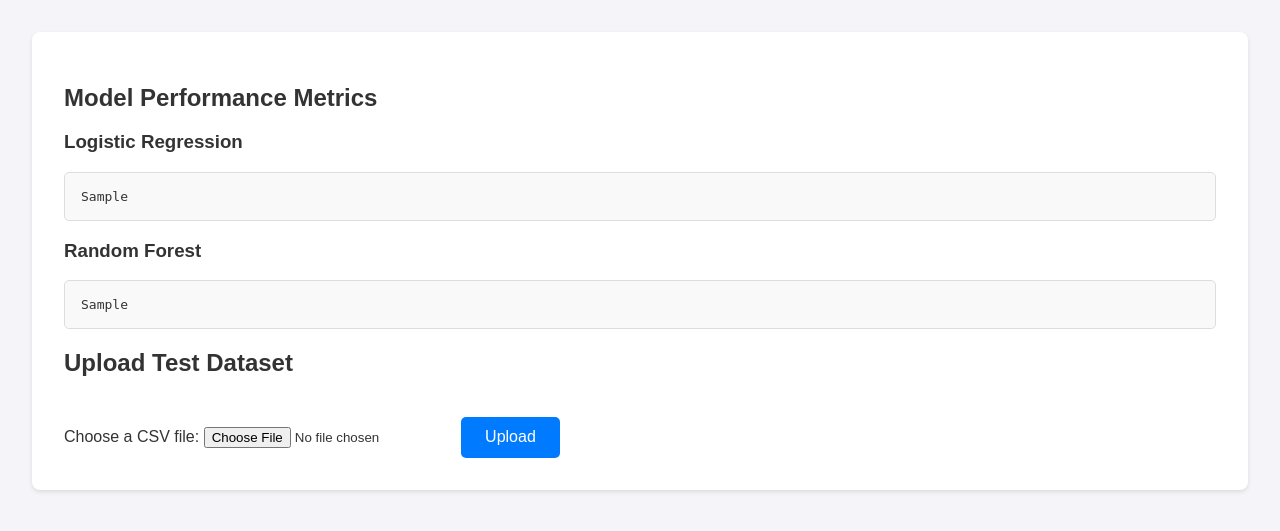
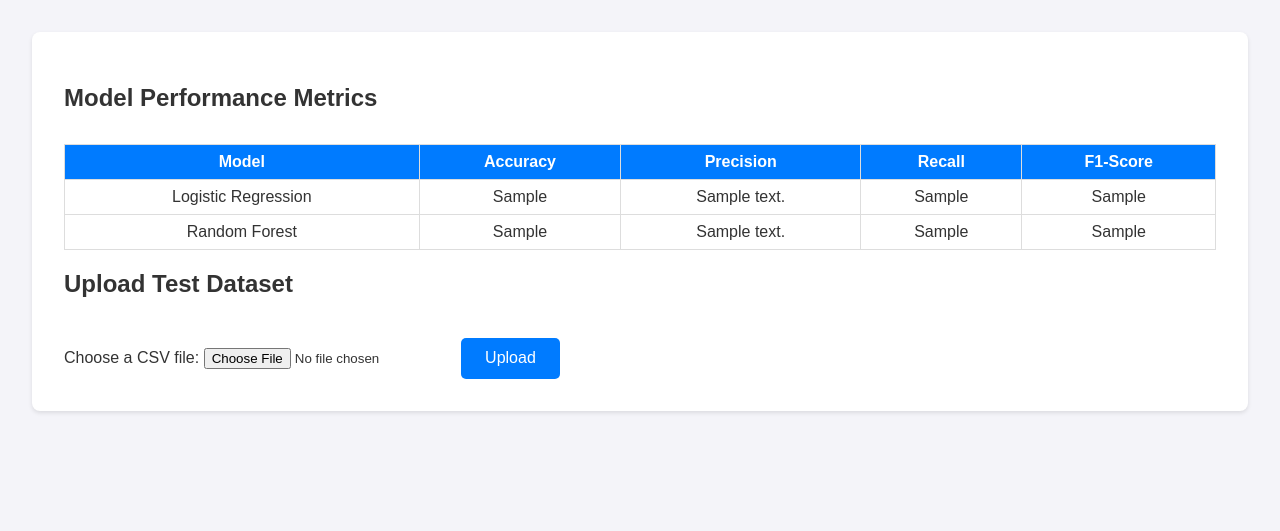
Before and after one commit to thississid/Telecom_Customer_Churn_Prediction, a Flask app: template FlaskApp/templates/home.html in a window 1280 px wide. Shown: the part 106-637 px from the top of the page. Run offline with Flask 3, Linux system fonts and the light colour scheme; the template is opened without the code that fills it: most values are stand-ins (such as "Sample title", 1, 10 or a date in 2020); parts of the project's set-up code (start-up, migrations or seed data) failed here and were passed over.

Commit message:
Changed the code so that table is shown properly

```diff
--- a/FlaskApp/app.py
+++ b/FlaskApp/app.py
@@ -3,6 +3,7 @@ from markupsafe import Markup
 import pandas as pd
 import joblib
 import os
+import re
 
 # Initialize Flask app
 app = Flask(__name__)
@@ -20,7 +21,35 @@ if not os.path.exists(UPLOAD_FOLDER):
 
 app.config['UPLOAD_FOLDER'] = UPLOAD_FOLDER
 
-# Route for the home page
+
+import re
+
+def parse_metrics(metrics_text):
+    """Extracts accuracy, precision, recall, and f1-score from the metrics text."""
+    lines = metrics_text.split("\n")
+
+    # Extract accuracy
+    accuracy_match = re.search(r"Accuracy:\s([\d\.]+)", metrics_text)
+    accuracy = float(accuracy_match.group(1)) if accuracy_match else None
+
+    # Find precision, recall, f1-score from the "macro avg" row
+    precision, recall, f1_score = None, None, None
+    for line in lines:
+        if "macro avg" in line:
+            parts = line.split()
+            if len(parts) >= 4:  # Ensure there are enough values
+                try:
+                    precision = float(parts[-3])  # Third-last column
+                    recall = float(parts[-2])     # Second-last column
+                    f1_score = float(parts[-1])   # Last column
+                except ValueError:
+                    print("Error: Could not parse precision, recall, or f1-score.")
+                break
+
+    return accuracy, precision, recall, f1_score
+
+
+
 @app.route('/', methods=['GET', 'POST'])
 def home():
     if request.method == 'POST':
@@ -39,14 +68,23 @@ def home():
             flash('File uploaded successfully!')
             return redirect(url_for('results', file_path=file_path))
 
-    # Load metrics for display and remove newlines
-    logistic_metrics = open('models/logistic_regression_metrics.txt', 'r').read().replace("\n", " ")
-    rf_metrics = open('models/random_forest_metrics.txt', 'r').read().replace("\n", " ")
+    # Load metrics for display
+    logistic_metrics_text = open('models/logistic_regression_metrics.txt', 'r').read()
+    rf_metrics_text = open('models/random_forest_metrics.txt', 'r').read()
 
-    return render_template('home.html', logistic_metrics=logistic_metrics, rf_metrics=rf_metrics)
-from flask import Flask, request, render_template, redirect, url_for, flash, Markup
+    # Parse metrics
+    logistic_accuracy, logistic_precision, logistic_recall, logistic_f1 = parse_metrics(logistic_metrics_text)
+    rf_accuracy, rf_precision, rf_recall, rf_f1 = parse_metrics(rf_metrics_text)
 
-# Inside the results route:
+    return render_template(
+        'home.html',
+        logistic_accuracy=logistic_accuracy, logistic_precision=logistic_precision,
+        logistic_recall=logistic_recall, logistic_f1=logistic_f1,
+        rf_accuracy=rf_accuracy, rf_precision=rf_precision,
+        rf_recall=rf_recall, rf_f1=rf_f1
+    )
+
+
 @app.route('/results')
 def results():
     file_path = request.args.get('file_path')
@@ -98,5 +136,6 @@ def results():
     # Render results table
     return render_template('results.html', table_html=table_html, predictions_file=predictions_file)
 
+
 if __name__ == '__main__':
     app.run(debug=True)
--- a/FlaskApp/templates/home.html
+++ b/FlaskApp/templates/home.html
@@ -12,10 +12,34 @@
     </header>
     <div class="container">
         <h2>Model Performance Metrics</h2>
-        <h3>Logistic Regression</h3>
-        <pre>{{ logistic_metrics }}</pre>
-        <h3>Random Forest</h3>
-        <pre>{{ rf_metrics }}</pre>
+
+        <table border="1" class="table">
+            <thead>
+                <tr>
+                    <th>Model</th>
+                    <th>Accuracy</th>
+                    <th>Precision</th>
+                    <th>Recall</th>
+                    <th>F1-Score</th>
+                </tr>
+            </thead>
+            <tbody>
+                <tr>
+                    <td>Logistic Regression</td>
+                    <td>{{ logistic_accuracy }}</td>
+                    <td>{{ logistic_precision }}</td>
+                    <td>{{ logistic_recall }}</td>
+                    <td>{{ logistic_f1 }}</td>
+                </tr>
+                <tr>
+                    <td>Random Forest</td>
+                    <td>{{ rf_accuracy }}</td>
+                    <td>{{ rf_precision }}</td>
+                    <td>{{ rf_recall }}</td>
+                    <td>{{ rf_f1 }}</td>
+                </tr>
+            </tbody>
+        </table>
 
         <h2>Upload Test Dataset</h2>
         <form method="POST" enctype="multipart/form-data">
```
Also changed, not shown: 1 other file.
